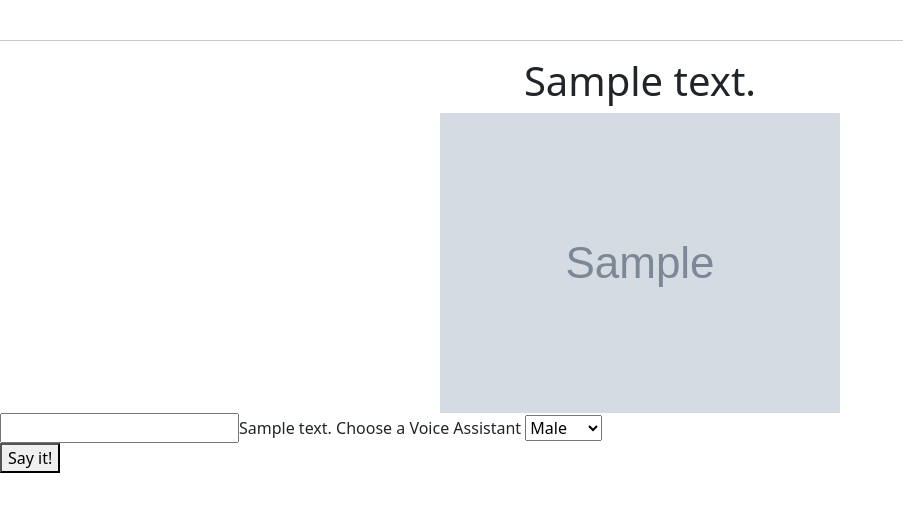
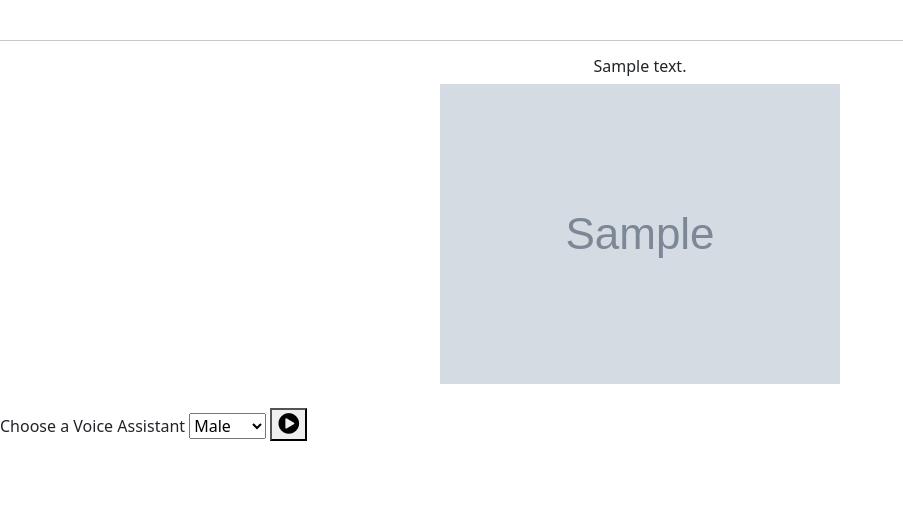
Before and after one commit to mounicarajput/visualization-and-data-preprocessing, a Flask app: template OCR/templates/text.html in a window 1280 px wide. Shown: the top 512 px of the page, without its empty margins (0-903 px from the left). Run offline with Flask 2, Linux system fonts and the light colour scheme; the template is opened without the code that fills it: most values are stand-ins (such as "Sample title", 1, 10 or a date in 2020); grey boxes marked "Sample" are stand-in pictures.

Commit message:
fix input text

```diff
--- a/OCR/app.py
+++ b/OCR/app.py
@@ -22,6 +22,7 @@ class Images(db.Model):
 UPLOAD_FOLDER = os.path.basename('./static')
 app.config['UPLOAD_FOLDER'] = UPLOAD_FOLDER
 
+text='a'
 
 @app.route("/")
 def main():
@@ -30,6 +31,7 @@ def main():
 
 @app.route("/upload", methods=['POST', 'GET'])
 def upload():
+    global text
     img = request.files['pic']
 
     """
@@ -59,14 +61,20 @@ def upload():
     filename = "images/{}.png".format(os.getpid())
     cv2.imwrite(filename, gray)
 
-    text = pytesseract.image_to_string(Image.open(filename))
+    text1 = pytesseract.image_to_string(Image.open(filename))
+    print(text1)
+    print(type(text1))
+    #text2=text.append(text1)
+    text += text1
+    print(type(text))
+    #print(str(text2))
 
     return render_template('text.html', text=text, filename=saved_image)
 
 @app.route("/speech", methods=['POST', 'GET'])
 def speech():
     if request.method == 'POST':
-        text = request.form['text']
+        #text = request.form['text']
         gender = request.form['voices']
         text_to_speech(text, gender)
         return render_template('speech.html')
--- a/OCR/templates/text.html
+++ b/OCR/templates/text.html
@@ -5,6 +5,8 @@
     <meta name="viewport" content="width=device-width, initial-scale=1, shrink-to-fit=no">
     <!-- CSS only -->
     <link href="https://cdn.jsdelivr.net/npm/bootstrap@5.0.0-beta1/dist/css/bootstrap.min.css" rel="stylesheet" integrity="sha384-giJF6kkoqNQ00vy+HMDP7azOuL0xtbfIcaT9wjKHr8RbDVddVHyTfAAsrekwKmP1" crossorigin="anonymous">
+    <meta name="viewport" content="width=device-width, initial-scale=1">
+<link rel="stylesheet" href="https://cdnjs.cloudflare.com/ajax/libs/font-awesome/4.7.0/css/font-awesome.min.css">
 
     <title>OCR</title>
 </head>
@@ -20,22 +22,21 @@
 </style>
 
 <div class="container" align="center">
-    <h1>{{ text }}</h1>
+    <h6>{{ text }}</h6>
     <img src="{{filename}}" class="image" >
 </div>
-
+</br>
 <form action="/speech" method="POST" enctype="multipart/form-data">
     <div class="form-group">
-        <input name="text">{{ text }}</input>
         <label for="voices">Choose a Voice Assistant</label>
           <select name="voices" id="voices">
               <option value="Male">Male</option>
               <option value="Female">Female</option>
           </select>
-    </div>
     <button>
-        Say it!
+      <i style="font-size:24px" class="fa">&#xf144;</i>
   </button>
+</div>
 </form>
 
 </body>
```
